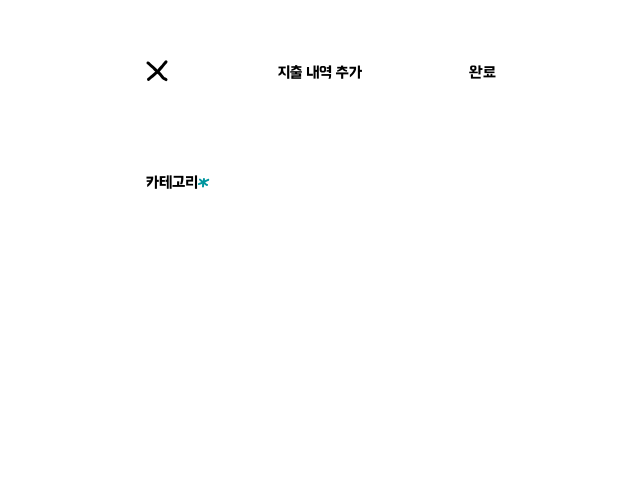
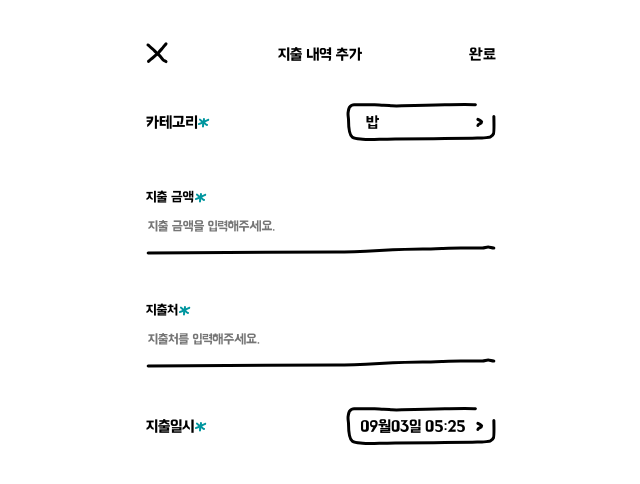
Before and after one commit to unithon-9th-10th/10-Beggar-Front, a Next.js app in the folder beggar/: page /createSpend in a window 1280 px wide. Shown: the top 484 px of the page, without its empty margins (319-959 px from the left). Built offline with nearby package versions, Linux system fonts and the light colour scheme.

Commit message:
feat: 지출,결과,드롭다운 수정 및 생성

```diff
--- a/beggar/components/common/selectedDropDown/option.ts
+++ b/beggar/components/common/selectedDropDown/option.ts
@@ -1,3 +1,5 @@
+import { TCategory } from "../../../utils/models/common";
+
 export interface IDropdownProps {
   options: Array<ISelectOption>;
   value: string;
--- a/beggar/components/createSpend.tsx
+++ b/beggar/components/createSpend.tsx
@@ -4,8 +4,8 @@ import styled from "styled-components";
 import Image from "next/image";
 import Required from "../assets/img/common/required.svg";
 import CloseButton from "../assets/img/common/closeButton.svg";
-
-// import SelectDropDown from "./common/selectedDropDown";
+import LongBox from "../assets/img/expend/longBox.svg";
+import line from "../assets/img/common/line.svg";
 
 interface category {
   option: string;
@@ -13,53 +13,61 @@ interface category {
 }
 const categoryOption: category[] = [
   {
-    option: "FOOD",
+    option: "밥",
+    value: "0",
+  },
+  {
+    option: "간식",
     value: "1",
   },
   {
-    option: "SNACK",
+    option: "쇼핑",
     value: "2",
   },
   {
-    option: "SHOPPING",
+    option: "유흥",
     value: "3",
   },
   {
-    option: "ENTERTAINMENT",
+    option: "교통",
     value: "4",
   },
   {
-    option: "TRANSPORTATION",
+    option: "기타",
     value: "5",
-  },
-  {
-    option: "ETC",
-    value: "6",
   },
 ];
 
 const CreateSpend = () => {
-  const [content, setContent] = useState({
-    title: " ",
-    disabled: true,
-  });
+  const [money, setMoney] = useState<string>("");
+  const [place, setPlace] = useState<string>("");
+  const [category, setCategory] = useState(categoryOption[0].option);
 
-  const onChangeTitle = (e: React.ChangeEvent<HTMLInputElement>) => {
+  let today = new Date();
+
+  let month = ("0" + (today.getMonth() + 1)).slice(-2);
+  let day = ("0" + today.getDate()).slice(-2);
+  let hours = ("0" + today.getHours()).slice(-2);
+  let minutes = ("0" + today.getMinutes()).slice(-2);
+
+  let dateString = month + "월" + day + "일" + " " + hours + ":" + minutes;
+
+  const onPlaceMoney = (e: React.ChangeEvent<HTMLInputElement>) => {
     const { value } = e.target;
-    setContent({
-      ...content,
-      title: value,
-    });
-    if (content.title === "") {
-      setContent({ ...content, disabled: true });
-    } else {
-      setContent({ ...content, disabled: false });
-    }
+    setPlace(value);
   };
 
-  const [category, setCategory] = useState(categoryOption[0].value);
-  const onChangeCategory = (category: string) => {
-    setCategory(category);
+  const onChangeMoney = (e: React.ChangeEvent<HTMLInputElement>) => {
+    const { value } = e.target;
+    setMoney(value);
+  };
+
+  const onBlurMoney = (e: React.ChangeEvent<HTMLInputElement>) => {
+    const { value } = e.target;
+    value && setMoney(value + "원");
+  };
+  const onClickMoneyText = () => {
+    money && setMoney(money.slice(0, money.length - 1));
   };
 
   return (
@@ -76,11 +84,49 @@ const CreateSpend = () => {
       <Wrapper>
         <InputDiv>
           <CategoryBox>
-            <TitleBox>
+            <div>
               <TitleText>카테고리</TitleText>
               <Image id="Required" src={Required} alt="Required" />
-            </TitleBox>
+            </div>
+            <Image src={LongBox} alt="box" />
+            <p>{category}</p>
           </CategoryBox>
+          <MoneyDiv>
+            <div>
+              <TitleText>지출 금액</TitleText>
+              <Image id="Required" src={Required} alt="Required" />
+            </div>
+            <input
+              type="text"
+              value={money}
+              placeholder="지출 금액을 입력해주세요."
+              onChange={onChangeMoney}
+              onBlur={onBlurMoney}
+              onClick={onClickMoneyText}
+            />
+            <Image src={line} alt="line" />
+          </MoneyDiv>
+          <PlaceDiv>
+            <div>
+              <TitleText>지출처</TitleText>
+              <Image id="Required" src={Required} alt="Required" />
+            </div>
+            <input
+              type="text"
+              value={place}
+              placeholder="지출처를 입력해주세요."
+              onChange={onPlaceMoney}
+            />
+            <Image src={line} alt="line" />
+          </PlaceDiv>
+          <DateDiv>
+            <div>
+              <TitleText>지출일시</TitleText>
+              <Image id="Required" src={Required} alt="Required" />
+            </div>
+            <Image src={LongBox} alt="box" />
+            <p>{dateString}</p>
+          </DateDiv>
         </InputDiv>
       </Wrapper>
     </div>
@@ -96,8 +142,8 @@ const Wrapper = styled.div`
 const Header = styled.div`
   display: flex;
   padding: 0 20px;
-  margin-top: 48px;
-  margin-bottom: 62px;
+  margin-top: 30px;
+  margin-bottom: 20px;
   > p {
     margin-left: 108px;
   }
@@ -116,13 +162,81 @@ const InputDiv = styled.div`
 const CategoryBox = styled.div`
   display: flex;
   justify-content: space-between;
-  margin: 0 20px;
-`;
+  padding: 0 20px;
+  margin: 0 0 10px 0;
 
-const TitleBox = styled.div`
-  display: flex;
+  .box {
+    position: relative;
+  }
+  > p {
+    width: 40px;
+    position: absolute;
+    left: 240px;
+    margin-right: 300px;
+    font-size: 16px;
+  }
+  > div {
+    display: flex;
+  }
 `;
 
 const TitleText = styled.p``;
 
+const MoneyDiv = styled.div`
+  padding: 0 20px;
+  font-size: 14px;
+  margin-top: 30px;
+  margin-bottom: 31px;
+  > p {
+    font-size: 16px;
+  }
+  input {
+    width: 350px;
+    border: none;
+    outline: none;
+    -webkit-appearance: none;
+    margin-bottom: 10px;
+  }
+  > div {
+    display: flex;
+  }
+`;
+
+const PlaceDiv = styled.div`
+  padding: 0 20px;
+  font-size: 14px;
+  margin-top: 30px;
+  margin-bottom: 31px;
+  > p {
+    font-size: 16px;
+  }
+  input {
+    width: 350px;
+    border: none;
+    outline: none;
+    margin-bottom: 10px;
+  }
+  > div {
+    display: flex;
+  }
+`;
+
+const DateDiv = styled.div`
+  display: flex;
+  justify-content: space-between;
+  padding: 0 20px;
+  margin: 0 0 10px 0;
+  > div {
+    display: flex;
+  }
+  .box {
+    position: relative;
+  }
+  > p {
+    position: absolute;
+    right: 50px;
+    font-size: 16px;
+  }
+`;
+
 export default CreateSpend;
--- a/beggar/utils/models/request.ts
+++ b/beggar/utils/models/request.ts
@@ -22,8 +22,8 @@ export interface ICommentDeleteDto {
 }
 
 export interface IExpenseAddRequest {
-  amount: number;
+  amount: string;
   content: string;
   expensedType: TCategory;
-  referenceDate: string;
+  referenceDate: string | null;
 }
```
Also changed, not shown: beggar/components/common/selectedDropDown/index.tsx (+5 -7 lines), beggar/components/result.tsx (added, +87 -0 lines), beggar/pages/result.tsx (added, +9 -0 lines), beggar/assets/img/expend/longBox.svg (added), 1 other file (tests, documents, lock files or other folders).
